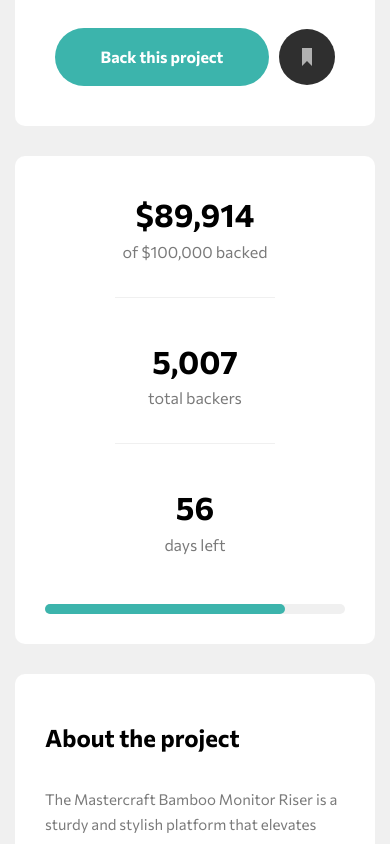
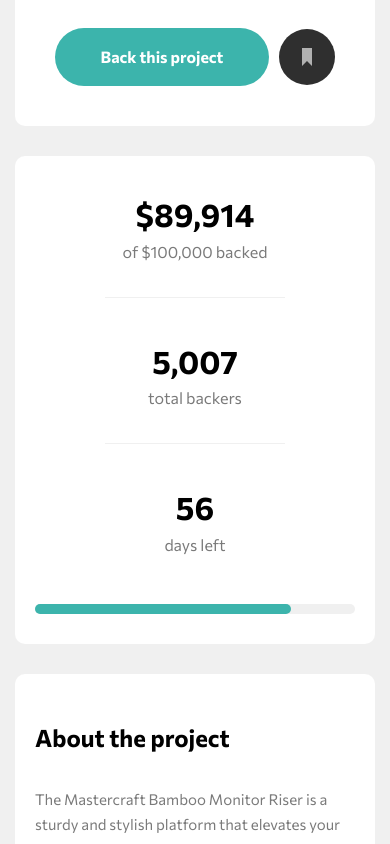
Before and after one commit to AbdElmalik100/Crowdfunding-product-page, a plain HTML site: page index.html in a window 390 px wide. Shown: the part 564-1408 px from the top of the page. Drawn offline with Linux system fonts and the light colour scheme.

Commit message:
modify the master.css file

```diff
--- a/CSS/master.css
+++ b/CSS/master.css
@@ -644,10 +644,11 @@ body {
         gap: 10px;
     }
     .f-box, .s-box, .t-box {
-        padding: 30px;
+        padding: 30px 20px;
     }
     .project-card .container {
         width: 95%;
+        padding: 30px 25px;
     }
     .project-card .container .card .inner-card {
         flex-direction: column;
```
